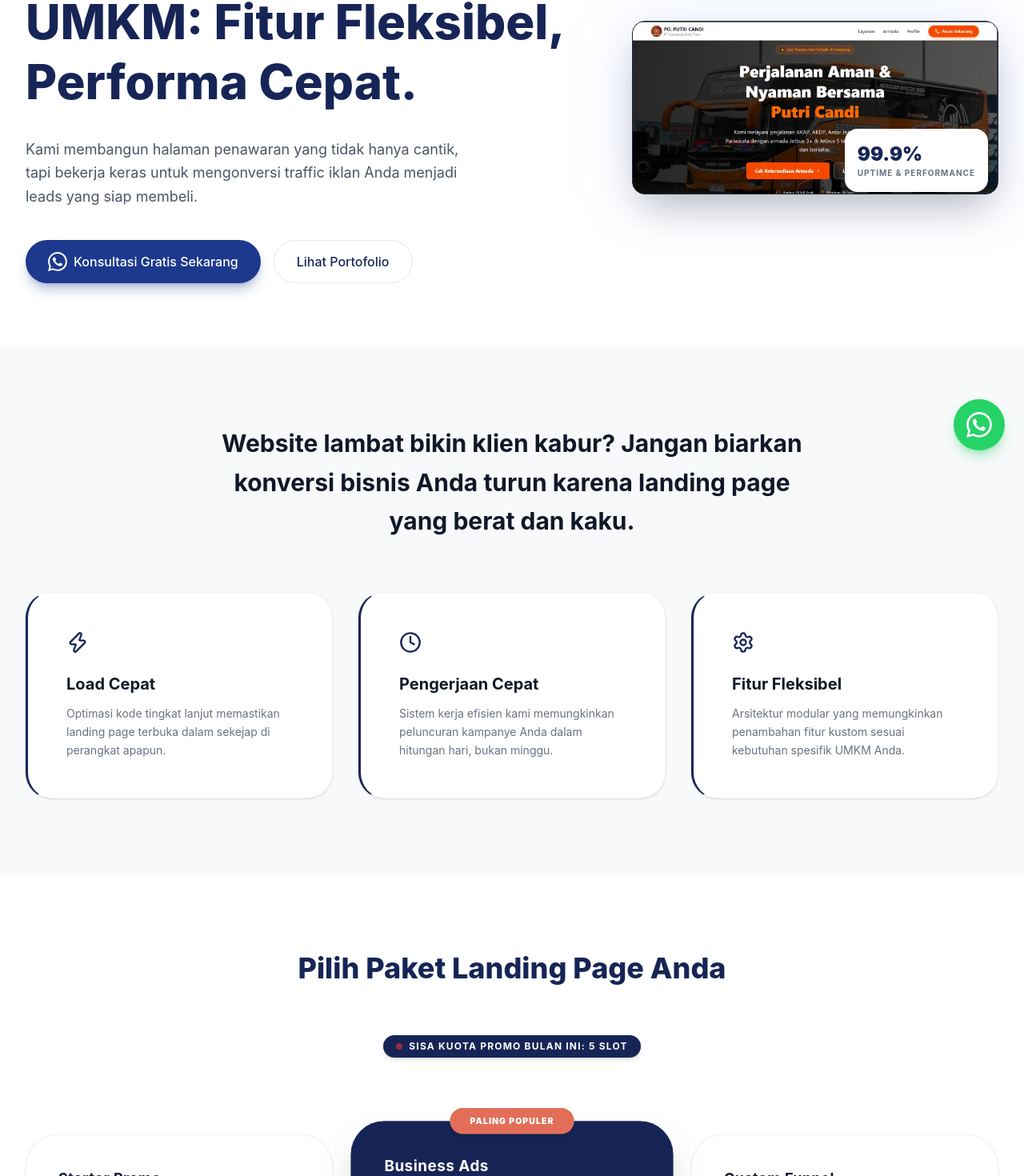
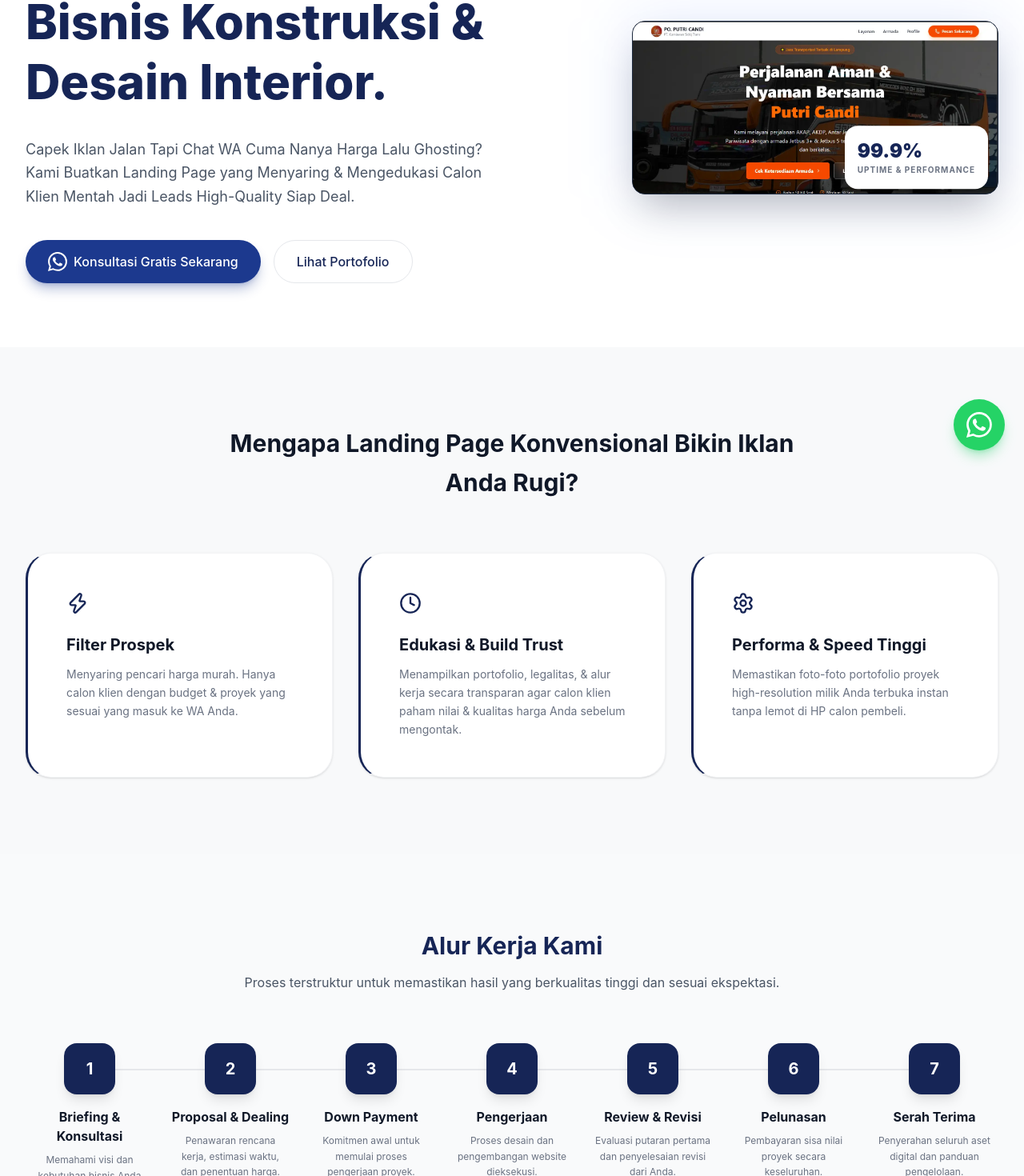
Before and after one commit to ridhoarrosyid/rirolab-web-profile, a React (Vite) app: page /landing-page-service in a window 1280 px wide. Shown: the part 213-1683 px from the top of the page at 80% size. Built offline with nearby package versions, Linux system fonts and the light colour scheme.

Commit message:
penyesuaian dengan bisnis konstruksi

```diff
--- a/src/pages/LandingPageService.tsx
+++ b/src/pages/LandingPageService.tsx
@@ -21,24 +21,25 @@ import { Link } from "react-router";
 const features = [
   {
     icon: <Zap className="text-blue-950" size={28} />,
-    title: "Load Cepat",
-    desc: "Optimasi kode tingkat lanjut memastikan landing page terbuka dalam sekejap di perangkat apapun.",
+    title: "Filter Prospek",
+    desc: "Menyaring pencari harga murah. Hanya calon klien dengan budget & proyek yang sesuai yang masuk ke WA Anda.",
   },
   {
     icon: <Clock className="text-blue-950" size={28} />,
-    title: "Pengerjaan Cepat",
-    desc: "Sistem kerja efisien kami memungkinkan peluncuran kampanye Anda dalam hitungan hari, bukan minggu.",
+    title: "Edukasi & Build Trust",
+    desc: "Menampilkan portofolio, legalitas, & alur kerja secara transparan agar calon klien paham nilai & kualitas harga Anda sebelum mengontak.",
   },
   {
     icon: <Settings className="text-blue-950" size={28} />,
-    title: "Fitur Fleksibel",
-    desc: "Arsitektur modular yang memungkinkan penambahan fitur kustom sesuai kebutuhan spesifik UMKM Anda.",
+    title: "Performa & Speed Tinggi",
+    desc: "Memastikan foto-foto portofolio proyek high-resolution milik Anda terbuka instan tanpa lemot di HP calon pembeli.",
   },
 ];
 
 const lpPricing = [
   {
-    name: "Starter Promo",
+    name: "Basic Showcase",
+    desc: "Cocok untuk profil portofolio simpel.",
     originalPrice: "Rp1.000.000",
     price: "Rp800.000",
     isPopular: false,
@@ -56,7 +57,8 @@ const lpPricing = [
     cta: "Ambil Paket Starter",
   },
   {
-    name: "Business Ads",
+    name: "Leads Converter & Filter",
+    desc: "Paket lengkap edukasi + WA form interaktif untuk filter leads.",
     originalPrice: "Rp2.500.000",
     price: "Rp1.900.000",
     isPopular: true,
@@ -75,7 +77,8 @@ const lpPricing = [
     cta: "Klaim Promo Ini",
   },
   {
-    name: "Custom Funnel",
+    name: "Custom Company Profile & Funnel",
+    desc: "Untuk skala kontraktor/PT dengan kebutuhan multi-page & animasi parallax.",
     originalPrice: "Rp3.000.000",
     price: "Rp2.400.000",
     isPopular: false,
@@ -140,22 +143,22 @@ const testimonials = [
     star: 5,
     name: "Budi Santoso",
     testi:
-      "Damarian Biznis benar-benar mengerti kebutuhan UMKM. Landing page toko kami sekarang jauh lebih ringan, terlihat elegan, dan leads dari tender meningkat signifikan.",
-    occupation: "Direktur Utama, PT Sinergi Konstruksi",
+      "Sebelum pakai landing page ini, iklan Meta Ads kami sebetulnya banjir chat, tapi 80% isinya 'sampah'—cuma nanya pricelist termurah terus hilang. Setelah dibuatkan landing page dengan sistem filter edukasi dari Damarian Bisnis, yang masuk ke WA sekarang calon klien yang memang paham kualitas dan punya budget proyek yang sesuai.",
+    occupation: "Lead Designer",
   },
   {
     star: 5,
     name: "Santi Putri",
     testi:
-      "Prosesnya sangat transparan dan pengerjaannya on-time. Fitur kustom yang mereka buat sangat memudahkan tim sales kami dalam mengelola prospek baru.",
-    occupation: "Marketing Manager, Mitra Logistik",
+      "Proyek konstruksi itu kan bernilai puluhan hingga ratusan juta, jadi calon klien butuh trust tinggi sebelum mau diajak survey lokasi. Tampilan landing page barunya kelihatan sangat profesional dan portofolio kami tersusun rapi. Bikin prospek makin yakin sebelum bahkan sempat ngobrol di WA.",
+    occupation: "Kontraktor & Renovasi",
   },
   {
     star: 5,
     name: "Andi Nugraha",
     testi:
-      "Damarian Biznis benar-benar mengerti kebutuhan UMKM. Landing page kami sekarang jauh lebih ringan dan leads meningkat hingga 40%. Sangat direkomendasikan untuk partner digital.",
-    occupation: "CEO, Technoforward Solutions",
+      "Proses pengerjaannya cepat dan timnya benar-benar paham alur bisnis jasa interior. Sekarang kami enggak perlu capek-capek jelaskan alur kerja dari nol di chat WA, karena calon klien sudah teredukasi duluan lewat landing page. Conversion rate dari chat ke deal naik signifikan!",
+    occupation: "Principal Interior Architect",
   },
 ];
 
@@ -183,12 +186,12 @@ export default function LandingPageService() {
         <div className="grid grid-cols-1 items-center lg:grid-cols-5 lg:gap-12">
           <div className="animate-in fade-in slide-in-from-left-8 space-y-6 duration-700 md:space-y-8 lg:col-span-3">
             <h1 className="text-3xl leading-tight font-extrabold text-blue-950 sm:text-4xl md:text-5xl lg:text-6xl">
-              Jasa Landing Page UMKM: Fitur Fleksibel, Performa Cepat.
+              Landing Page Khusus Bisnis Konstruksi & Desain Interior.
             </h1>
             <p className="max-w-xl text-base leading-relaxed text-gray-600 md:text-lg">
-              Kami membangun halaman penawaran yang tidak hanya cantik, tapi
-              bekerja keras untuk mengonversi traffic iklan Anda menjadi leads
-              yang siap membeli.
+              Capek Iklan Jalan Tapi Chat WA Cuma Nanya Harga Lalu Ghosting?
+              Kami Buatkan Landing Page yang Menyaring & Mengedukasi Calon Klien
+              Mentah Jadi Leads High-Quality Siap Deal.
             </p>
             <div className="flex flex-col flex-wrap gap-4 pt-2 sm:flex-row">
               <a
@@ -233,8 +236,7 @@ export default function LandingPageService() {
       <section className="bg-[#F8F9FA] py-16 md:py-24">
         <div className="mx-auto max-w-7xl px-4 sm:px-6 lg:px-8">
           <h2 className="mx-auto mb-12 max-w-3xl text-center text-xl leading-relaxed font-bold text-gray-900 sm:text-2xl md:mb-16 md:text-3xl">
-            Website lambat bikin klien kabur? Jangan biarkan konversi bisnis
-            Anda turun karena landing page yang berat dan kaku.
+            Mengapa Landing Page Konvensional Bikin Iklan Anda Rugi?
           </h2>
           <div className="grid grid-cols-1 gap-6 md:grid-cols-3 md:gap-8">
             {features.map((f, i) => (
@@ -251,6 +253,81 @@ export default function LandingPageService() {
                 </p>
               </div>
             ))}
+          </div>
+        </div>
+      </section>
+
+      {/* Workflow Section */}
+      <section className="bg-gray-50 py-24">
+        <div className="mx-auto max-w-7xl px-4 text-center sm:px-6 lg:px-8">
+          <div className="mb-16">
+            <h2 className="mb-4 text-3xl font-bold text-blue-950">
+              Alur Kerja Kami
+            </h2>
+            <p className="mx-auto max-w-2xl text-gray-600">
+              Proses terstruktur untuk memastikan hasil yang berkualitas tinggi
+              dan sesuai ekspektasi.
+            </p>
+          </div>
+
+          <div className="relative">
+            {/* Connecting Line */}
+            <div className="absolute top-8 right-[5%] left-[5%] z-0 hidden h-0.5 bg-gray-200 lg:block"></div>
+
+            <div className="relative z-10 grid grid-cols-2 gap-6 md:grid-cols-4 lg:grid-cols-7 lg:gap-4">
+              {[
+                {
+                  step: "1",
+                  title: "Briefing & Konsultasi",
+                  desc: "Memahami visi dan kebutuhan bisnis Anda secara mendalam.",
+                },
+                {
+                  step: "2",
+                  title: "Proposal & Dealing",
+                  desc: "Penawaran rencana kerja, estimasi waktu, dan penentuan harga.",
+                },
+                {
+                  step: "3",
+                  title: "Down Payment",
+                  desc: "Komitmen awal untuk memulai proses pengerjaan proyek.",
+                },
+                {
+                  step: "4",
+                  title: "Pengerjaan",
+                  desc: "Proses desain dan pengembangan website dieksekusi.",
+                },
+                {
+                  step: "5",
+                  title: "Review & Revisi",
+                  desc: "Evaluasi putaran pertama dan penyelesaian revisi dari Anda.",
+                },
+                {
+                  step: "6",
+                  title: "Pelunasan",
+                  desc: "Pembayaran sisa nilai proyek secara keseluruhan.",
+                },
+                {
+                  step: "7",
+                  title: "Serah Terima",
+                  desc: "Penyerahan seluruh aset digital dan panduan pengelolaan.",
+                },
+              ].map((item, idx) => (
+                <div
+                  key={idx}
+                  className="group flex flex-col items-center text-center"
+                >
+                  <div className="mb-4 flex h-16 w-16 items-center justify-center rounded-2xl bg-blue-950 text-xl font-bold text-white shadow-lg transition-transform duration-300 group-hover:-translate-y-2">
+                    {item.step}
+                  </div>
+                  <h4 className="mb-2 text-sm font-bold text-gray-900 lg:text-base">
+                    {item.title}
+                  </h4>
+                  <p className="px-2 text-xs leading-relaxed text-gray-500">
+                    {item.desc}
+                  </p>
+                </div>
+              ))}
+            </div>
           </div>
         </div>
       </section>
@@ -294,6 +371,9 @@ export default function LandingPageService() {
                 <div className="text-3xl font-black sm:text-4xl lg:text-5xl">
                   {pkg.price}
                 </div>
+                {pkg.desc && (
+                  <p className="mt-5 text-sm text-slate-400">{pkg.desc}</p>
+                )}
               </div>
 
               <ul className="mb-10 flex-grow space-y-3 md:space-y-4">
```
